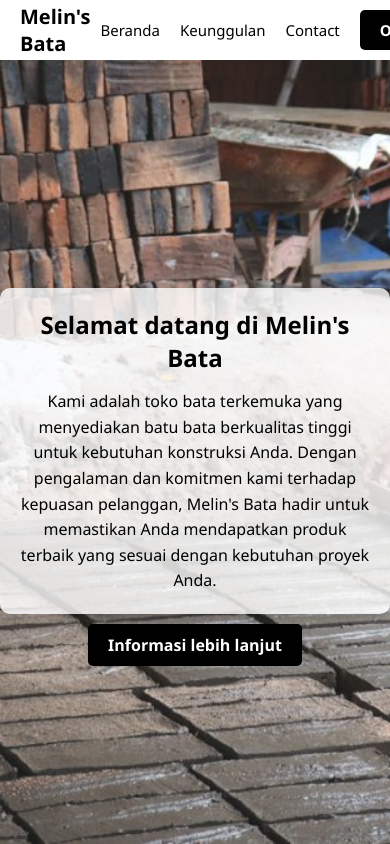
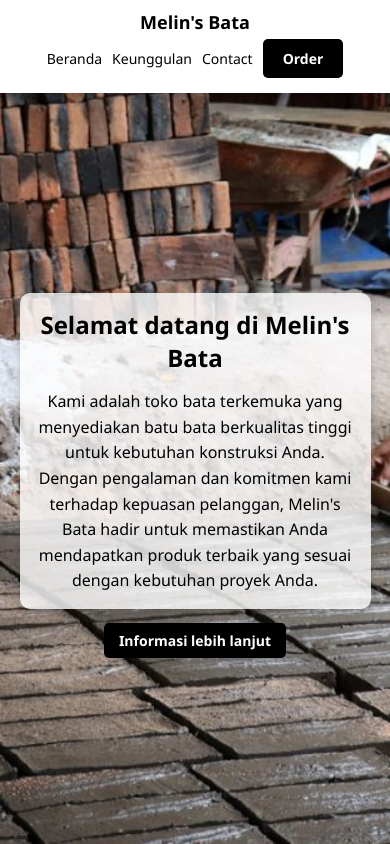
Before and after one commit to Afrizal2652/Melin-Sbata, a plain HTML site: page Index.html in a window 390 px wide. Drawn offline with Linux system fonts and the light colour scheme.

Commit message:
Update style.css

```diff
--- a/style.css
+++ b/style.css
@@ -7,11 +7,15 @@
 body {
     font-family: 'Segoe UI', Tahoma, Geneva, Verdana, sans-serif;
     color: black;
-    height: 100vh;
+    min-height: 100vh;
     display: flex;
     justify-content: center;
     align-items: center;
-    flex-direction: column; /* Membuat konten vertikal (header di atas, kolom di tengah) */
+    flex-direction: column;
+    background-image: url('image/bata.jpg');
+    background-size: cover;
+    background-repeat: no-repeat;
+    background-position: center;
     position: relative;
     padding-top: 80px; /* Memberikan ruang untuk menu di atas */
 }
@@ -39,11 +43,11 @@ body::before {
     display: flex;
     justify-content: space-between; /* Memisahkan judul dan menu */
     align-items: center;
-    box-sizing: border-box;
     position: fixed;
     top: 0;
     z-index: 1000;
-    height: 60px; /* Tinggi tetap untuk header */
+    height: 60px;
+    box-shadow: 0 4px 8px rgba(0, 0, 0, 0.2); /* Menambah efek bayangan pada header */
 }
 
 .header h2 {
@@ -55,7 +59,6 @@ body::before {
     display: flex;
     justify-content: flex-end; /* Posisi menu di kanan */
     align-items: center;
-    width: auto; /* Menghilangkan lebar penuh pada menu */
 }
 
 .menu a {
@@ -104,21 +107,50 @@ body::before {
     font-size: 16px;
     line-height: 1.6;
 }
+
 .Order {
     text-align: center; /* Agar elemen Order berada di tengah */
     margin-top: 20px; /* Jarak dari elemen sebelumnya */
 }
 
 .order_brick {
-    background-color: black; /* Latar belakang hitam */
-    color: white; /* Warna teks putih */
-    padding: 10px 20px; /* Padding untuk memperbesar tombol */
-    text-decoration: none; /* Menghilangkan garis bawah pada link */
-    border-radius: 5px; /* Membuat sudut tombol melengkung */
-    font-weight: bold; /* Membuat teks tebal */
-    transition: background-color 0.3s ease; /* Animasi saat hover */
+    background-color: black;
+    color: white;
+    padding: 10px 20px;
+    text-decoration: none;
+    border-radius: 5px;
+    font-weight: bold;
+    transition: background-color 0.3s ease;
 }
 
 .order_brick:hover {
-    background-color: grey; /* Warna latar berubah saat hover */
+    background-color: grey;
 }
+
+/* Media Queries untuk tampilan mobile */
+@media only screen and (max-width: 600px) {
+    .header {
+        flex-direction: column;
+        height: auto;
+        padding: 10px;
+    }
+
+    .header h2 {
+        font-size: 18px;
+    }
+
+    .menu a {
+        font-size: 14px;
+        margin: 5px;
+    }
+
+    .kolom {
+        max-width: 90%;
+        padding: 15px;
+    }
+
+    .order_brick {
+        padding: 8px 15px;
+        font-size: 14px;
+    }
+}
```
